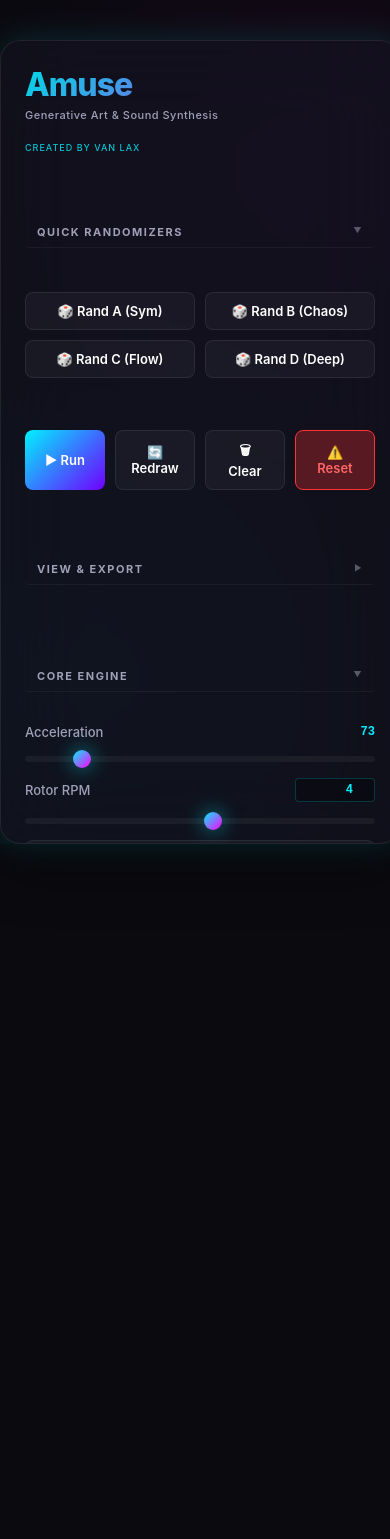
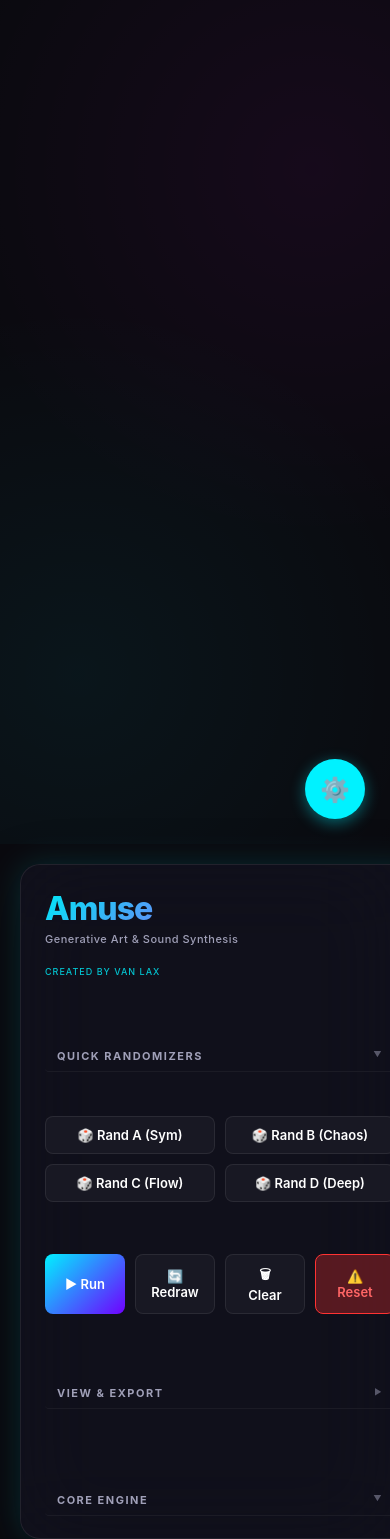
Before and after one commit to johnedwardsky/amuse-web, a React (Vite) app: page / in a window 390 px wide. Shown: the top 1539 px of the page. Before the commit the page ends 844 px from the top, so only its background shows below. Built offline with nearby package versions, Linux system fonts and the light colour scheme.

Commit message:
Add responsive mobile layout with toggle button

```diff
--- a/src/App.jsx
+++ b/src/App.jsx
@@ -145,6 +145,7 @@ function App() {
 
   const [gallery, setGallery] = useState([]);
   const [isGalleryLoaded, setIsGalleryLoaded] = useState(false); // NEW: Migration guard
+  const [isMobileMenuOpen, setIsMobileMenuOpen] = useState(false); // NEW: Mobile UI control
   const cycleTargetRef = useRef(null);
   const rotationCounterRef = useRef(0);
 
@@ -1996,7 +1997,17 @@ function App() {
         )}
       </div>
 
-      <div className="controls-panel" style={viewMode ? { display: 'none' } : {}}>
+      {!viewMode && (
+        <button
+          className="mobile-toggle"
+          onClick={() => setIsMobileMenuOpen(!isMobileMenuOpen)}
+          aria-label="Toggle Menu"
+        >
+          {isMobileMenuOpen ? '✕' : '⚙️'}
+        </button>
+      )}
+
+      <div className={`controls-panel ${isMobileMenuOpen ? 'mobile-open' : ''}`} style={viewMode ? { display: 'none' } : {}}>
         <div>
           <h1>Amuse</h1>
           <p style={{ fontSize: '11px', color: 'var(--text-secondary)' }}>Generative Art & Sound Synthesis</p>
--- a/src/index.css
+++ b/src/index.css
@@ -569,3 +569,95 @@ button.primary:hover {
     transform: scale(1);
   }
 }
+
+/* Mobile Toggle Button - Hidden by default (Desktop) */
+.mobile-toggle {
+  display: none;
+  position: fixed;
+  bottom: 25px;
+  right: 25px;
+  width: 60px;
+  height: 60px;
+  border-radius: 50%;
+  background: var(--accent-primary);
+  color: black;
+  border: none;
+  font-size: 24px;
+  z-index: 1000;
+  box-shadow: 0 4px 15px rgba(0, 242, 255, 0.4);
+  cursor: pointer;
+  align-items: center;
+  justify-content: center;
+  transition: transform 0.2s, background 0.2s;
+}
+
+.mobile-toggle:active {
+  transform: scale(0.9);
+}
+
+/* Media Query for Mobile */
+@media (max-width: 768px) {
+  .mobile-toggle {
+    display: flex;
+  }
+
+  .controls-panel {
+    top: auto;
+    bottom: -100%;
+    /* Hidden off-screen by default on mobile */
+    right: 0;
+    width: 100%;
+    max-height: 80vh;
+    border-radius: 30px 30px 0 0;
+    transition: transform 0.4s cubic-bezier(0.16, 1, 0.3, 1);
+    box-shadow: 0 -10px 40px rgba(0, 0, 0, 0.6);
+  }
+
+  .controls-panel.mobile-open {
+    transform: translateY(-100%);
+    /* Slide up when open */
+    bottom: 0;
+    position: fixed;
+  }
+
+  .canvas-container {
+    width: 100vw;
+    height: 100vh;
+  }
+
+  canvas {
+    max-width: 100%;
+    max-height: 100%;
+    object-fit: contain;
+  }
+
+  .stats {
+    top: 15px;
+    left: 15px;
+    font-size: 9px;
+    padding: 6px 12px;
+  }
+
+  .piano-container {
+    bottom: 100px;
+    /* Adjust piano position for mobile toggle */
+    transform: scale(0.85);
+    left: 10px;
+    right: 10px;
+    width: auto;
+  }
+
+  .share-grid {
+    grid-template-columns: 1fr;
+    /* Stack share buttons on mobile */
+  }
+
+  .share-modal {
+    width: 95%;
+    padding: 20px;
+  }
+
+  h1 {
+    font-size: 20px;
+  }
+}
```
